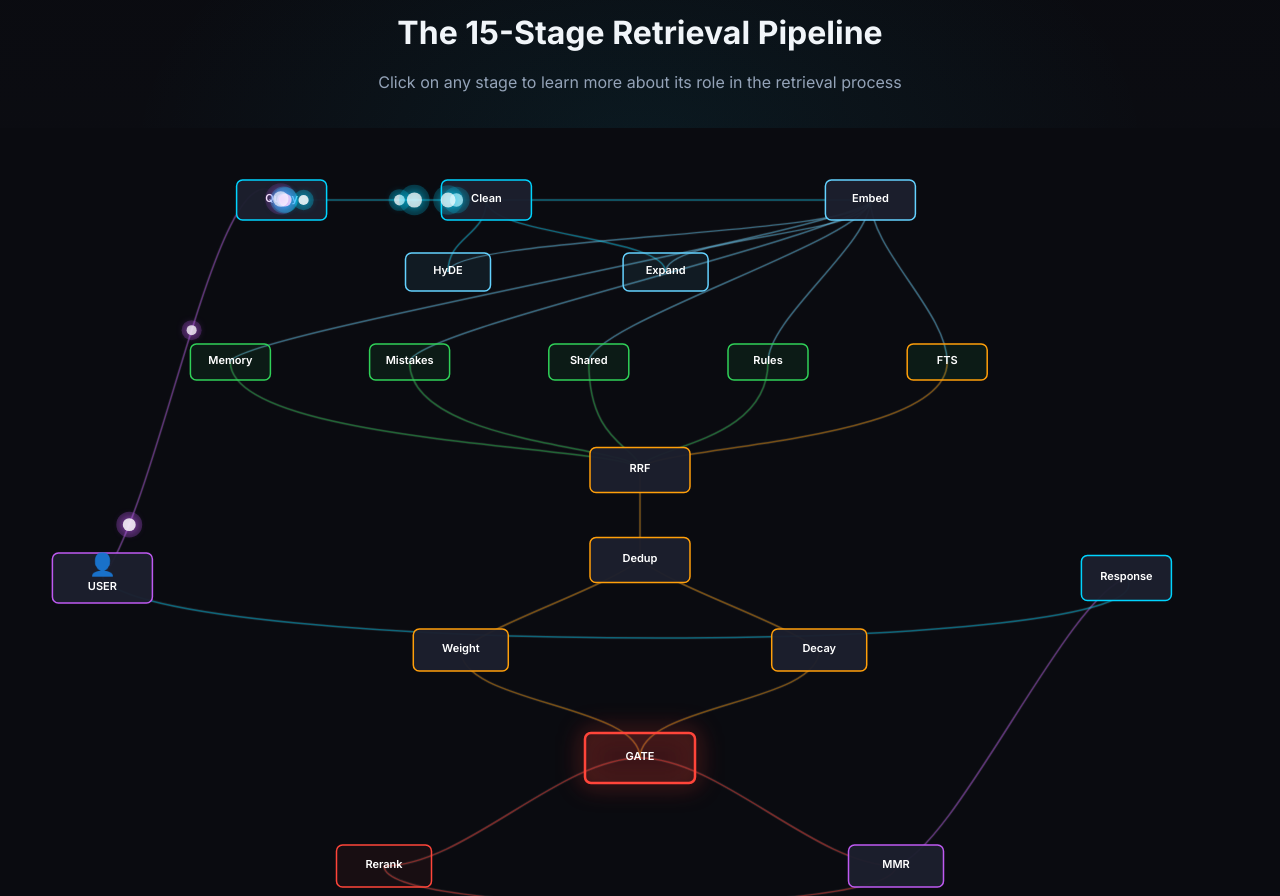
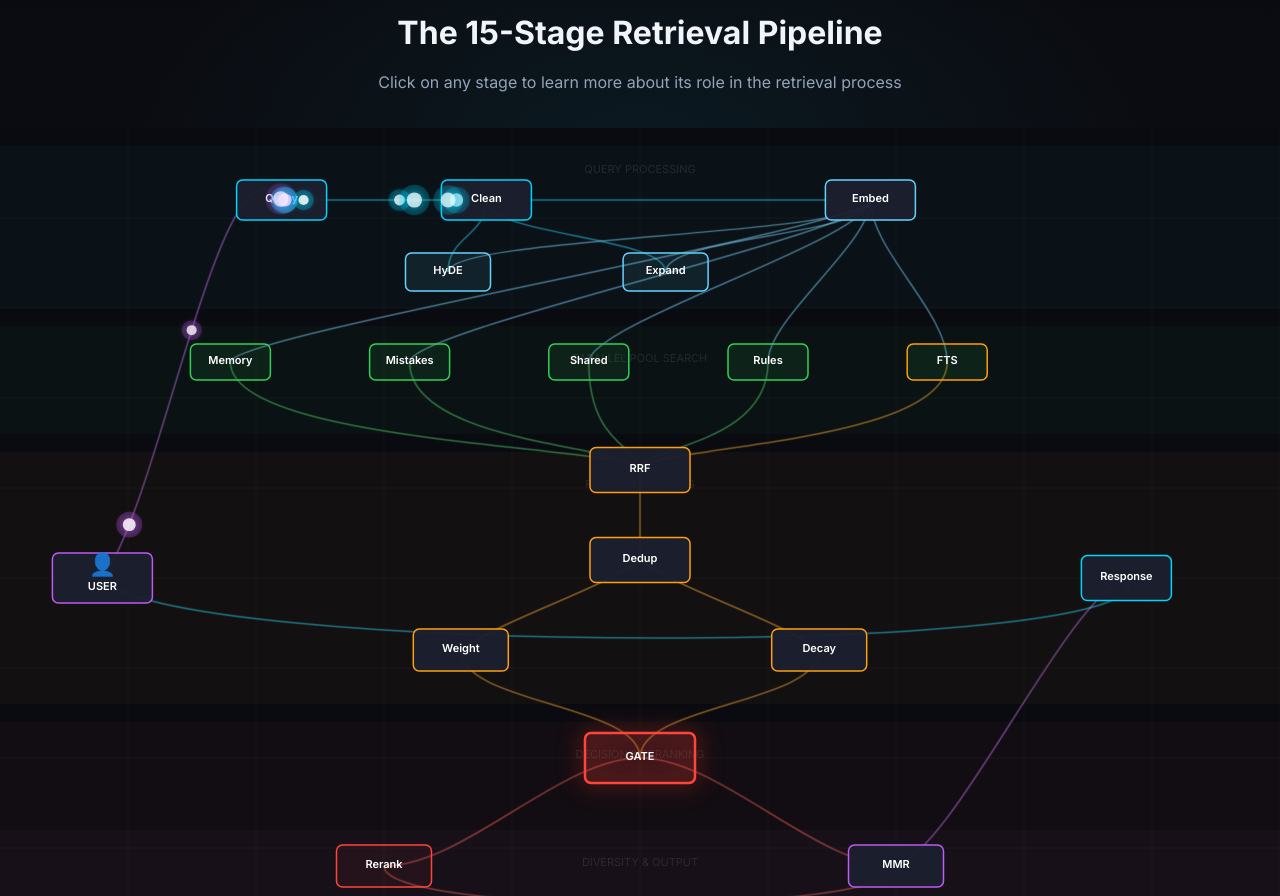
Before and after one commit to kleinpanic/memory-spark, a website: page docs-site/index.html in a window 1280 px wide. Shown: the part 2560-3456 px from the top of the page. Drawn offline with Linux system fonts and the light colour scheme.

Commit message:
Add flow lines and section labels to pipeline background

```diff
--- a/docs-site/index.html
+++ b/docs-site/index.html
@@ -1411,6 +1411,55 @@
     function drawBackground() {
         ctx.fillStyle = '#0a0b10';
         ctx.fillRect(0, 0, canvas.width, canvas.height);
+
+        // Draw flow lines (horizontal guides)
+        ctx.strokeStyle = 'rgba(255,255,255,0.03)';
+        ctx.lineWidth = 1;
+        for (let y = 0.1; y < 1; y += 0.1) {
+            ctx.beginPath();
+            ctx.moveTo(0, y * H());
+            ctx.lineTo(W(), y * H());
+            ctx.stroke();
+        }
+
+        // Draw vertical guides
+        for (let x = 0.1; x < 1; x += 0.1) {
+            ctx.beginPath();
+            ctx.moveTo(x * W(), 0);
+            ctx.lineTo(x * W(), H());
+            ctx.stroke();
+        }
+
+        // Draw section labels
+        ctx.fillStyle = 'rgba(255,255,255,0.08)';
+        ctx.font = '11px Inter';
+        ctx.textAlign = 'center';
+
+        // Section backgrounds with labels
+        ctx.fillStyle = 'rgba(0,212,255,0.03)';
+        ctx.fillRect(0, H() * 0.02, W(), H() * 0.18);
+        ctx.fillStyle = 'rgba(255,255,255,0.1)';
+        ctx.fillText('QUERY PROCESSING', W() * 0.5, H() * 0.05);
+
+        ctx.fillStyle = 'rgba(48,209,88,0.03)';
+        ctx.fillRect(0, H() * 0.22, W(), H() * 0.12);
+        ctx.fillStyle = 'rgba(255,255,255,0.1)';
+        ctx.fillText('PARALLEL POOL SEARCH', W() * 0.5, H() * 0.26);
+
+        ctx.fillStyle = 'rgba(255,159,10,0.03)';
+        ctx.fillRect(0, H() * 0.36, W(), H() * 0.28);
+        ctx.fillStyle = 'rgba(255,255,255,0.1)';
+        ctx.fillText('FUSION & FILTERING', W() * 0.5, H() * 0.40);
+
+        ctx.fillStyle = 'rgba(255,69,58,0.03)';
+        ctx.fillRect(0, H() * 0.66, W(), H() * 0.20);
+        ctx.fillStyle = 'rgba(255,255,255,0.1)';
+        ctx.fillText('DECISION & RERANKING', W() * 0.5, H() * 0.70);
+
+        ctx.fillStyle = 'rgba(191,90,242,0.03)';
+        ctx.fillRect(0, H() * 0.78, W(), H() * 0.22);
+        ctx.fillStyle = 'rgba(255,255,255,0.1)';
+        ctx.fillText('DIVERSITY & OUTPUT', W() * 0.5, H() * 0.82);
     }
 
     function drawConnections() {
```
